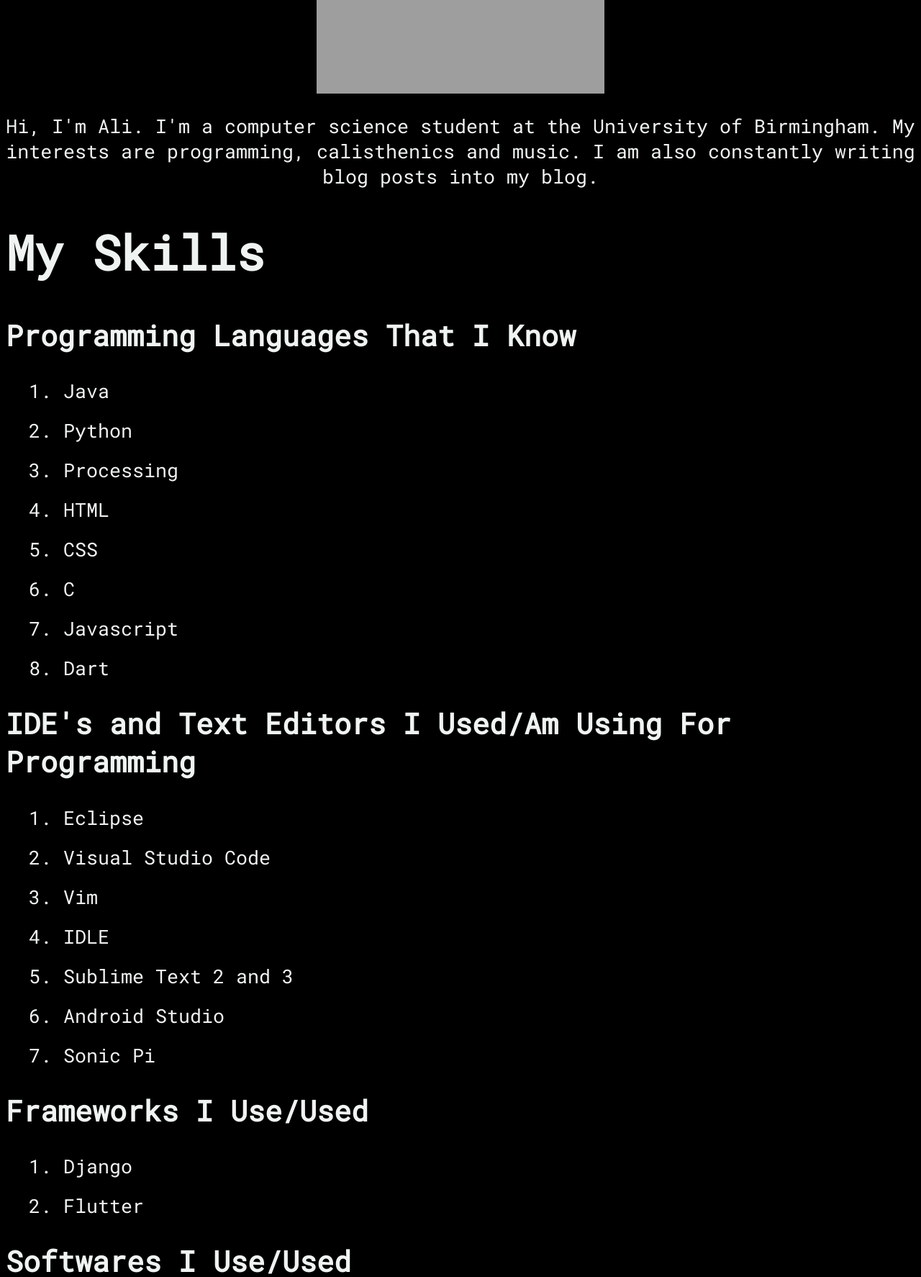
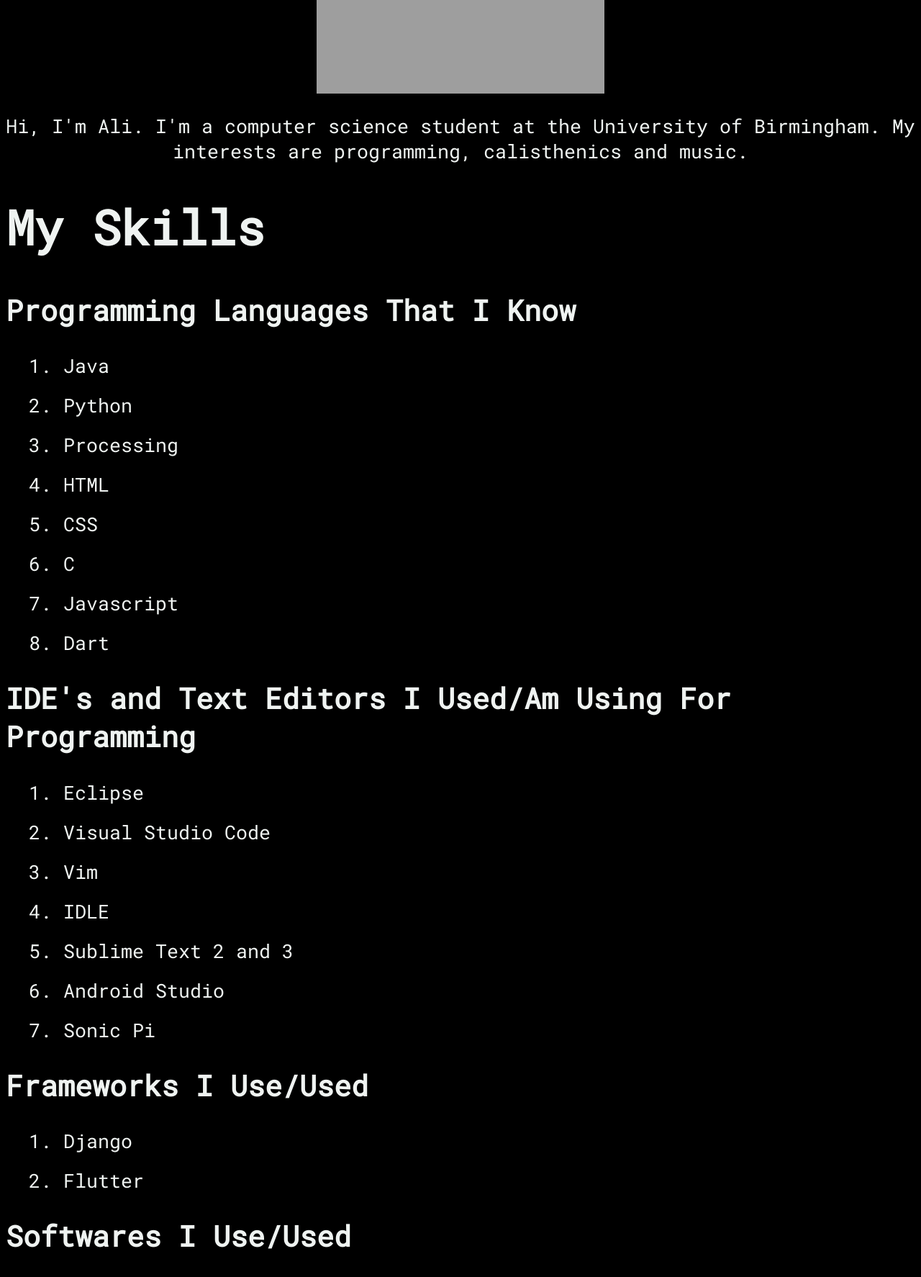
Before and after one commit to alicagatay/My-Personal-Website, a Django app: page /about in a window 1280 px wide. Shown: the part 224-1998 px from the top of the page at 72% size. Run offline with Django 3.2, Linux system fonts and the light colour scheme; grey boxes are pictures that could not be loaded.

Commit message:
Made a small fix on my about page introduction.

```diff
--- a/blog/templates/blog/about.html
+++ b/blog/templates/blog/about.html
@@ -22,8 +22,7 @@
     <div class="about">
         <p>
             Hi, I'm Ali. I'm a computer science student at the University of Birmingham.
-            My interests are programming, calisthenics and music. I am also constantly
-            writing blog posts into my <a href="/blog">blog.</a>
+            My interests are programming, calisthenics and music.
         </p>
     </div>
 
```
